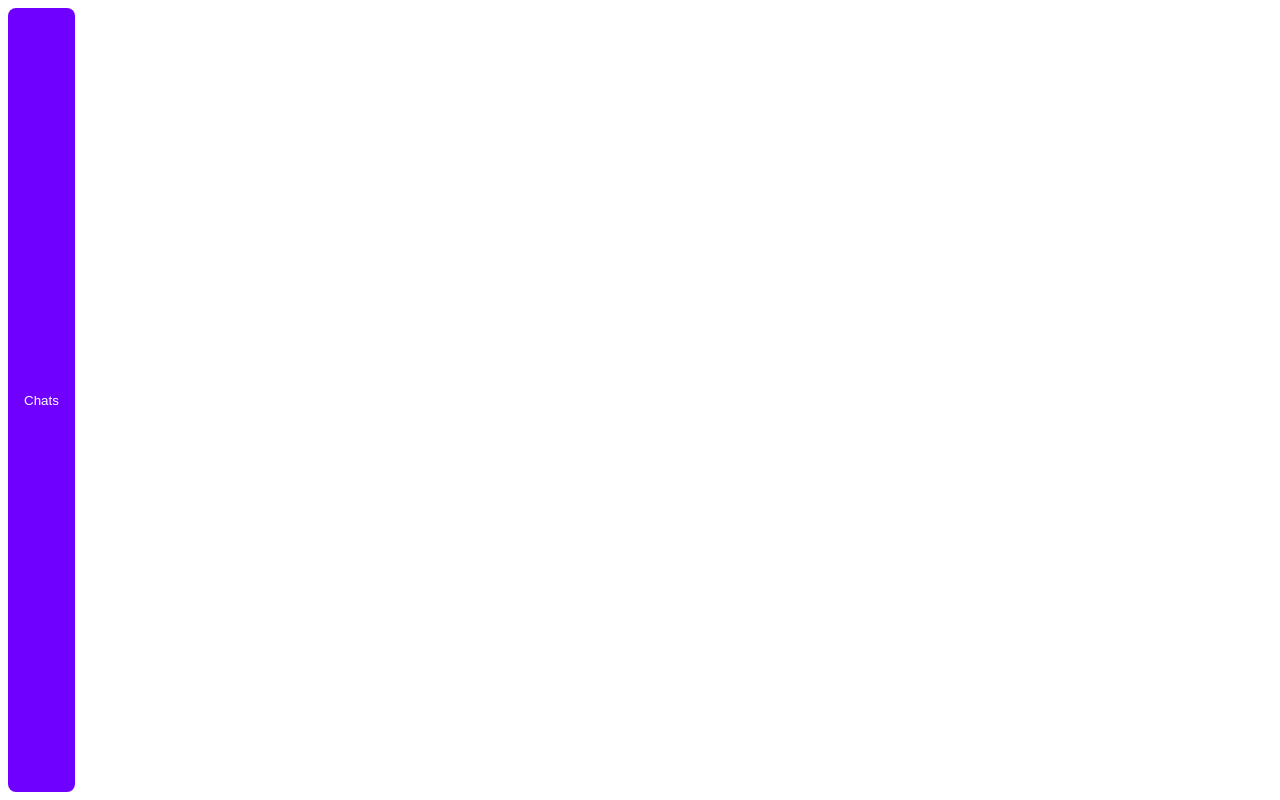
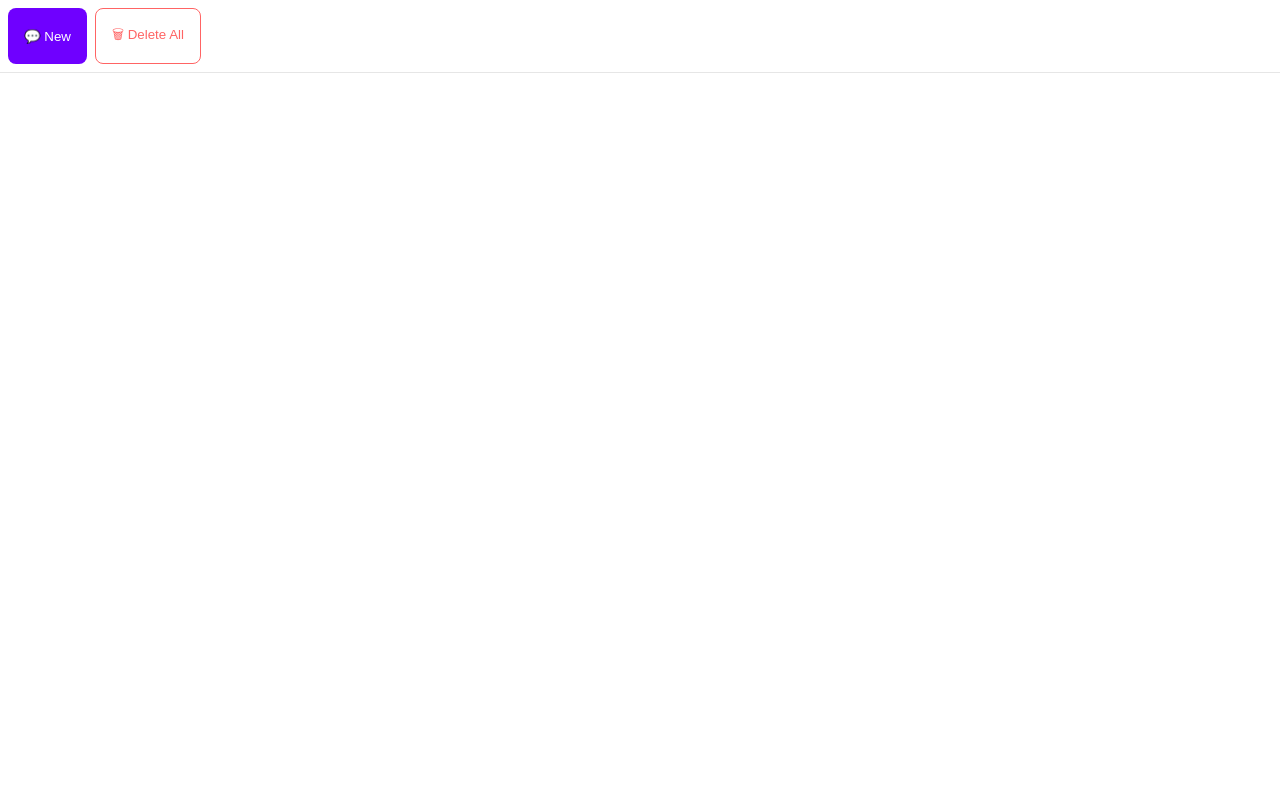
Before and after one commit to appostolov/ai-client-typescript-react, a React (Vite) app in the folder frontend/: page / in a window 1280 px wide. Built offline with nearby package versions, Linux system fonts and the light colour scheme.

Commit message:
Created History view. Implemented Delete All functionality

```diff
--- a/frontend/src/features/Chats.tsx
+++ /dev/null
@@ -1,19 +0,0 @@
-import type { Config } from "../types/Component"
-import Button from "../components/Button"
-import Base from "../components/Base"
-import Standard from "../dialogs/Standard"
-
-export default function Chats(): Config{
-  const config: Config = {
-    className: "flexNone paddingSmall",
-    children: [
-      new Button({
-        text: "Chats",
-        onClick: function(){
-          this.openDialog( Standard({}) );
-        }
-      })
-    ]
-  };
-  return new Base( config );
-}
--- /dev/null
+++ b/frontend/src/features/History.tsx
@@ -0,0 +1,56 @@
+import type { Config } from "../types/Component"
+import Button from "../components/Button"
+import Base from "../components/Base"
+import COMP from "../const/component"
+import Standard from "../dialogs/Standard"
+
+export default function History(): Config{
+  const config: Config = {
+    className: "column",
+    children: [
+      new Base({
+        className: "flexNone borderSolid borderBottomTiny lighterBorderColor paddingSmall",
+        children: [
+          new Button({
+            text: "💬 New",
+            onClick: function(){
+              window.location.hash = "chat/new";
+            }
+          }),
+          new Button({
+            type: COMP.BUTTON.TYPE.BORDER,
+            className: "marginLeftSmall errorColor errorBorderColor",
+            text: "🗑 Delete All",
+            onClick: function(){
+              const self = this;
+              this.openDialog(Standard({
+                type: COMP.DIALOG.TYPE.WARNING,
+                message: "Do you want to delete all chats?",
+                confirm: function(){
+                  self.request({
+                    url: "http://localhost:5000/chat/delete",
+                    success: function(){
+                      self.openDialog(Standard({
+                        type: COMP.DIALOG.TYPE.SUCCESS,
+                        title: "Delete All Success",
+                        message: "Everything is deleted"
+                      }));
+                    },
+                    error: function( data: any ){
+                      self.openDialog(Standard({
+                        type: COMP.DIALOG.TYPE.ERROR,
+                        title: "Delete All Failed",
+                        message: data.message
+                      }));
+                    }
+                  });
+                }
+              }));
+            }
+          })
+        ]
+      })
+    ]
+  };
+  return new Base( config );
+}
--- a/frontend/src/features/Router.tsx
+++ b/frontend/src/features/Router.tsx
@@ -2,7 +2,7 @@ import type { Config } from "../types/Component"
 import Base from "../components/Base"
 import Node from "../components/Node"
 import COMP from "../const/component"
-import Chats from "./Chats"
+import History from "./History"
 import Chat from "./Chat"
 
 export default function Router(): Config{
@@ -12,7 +12,7 @@ export default function Router(): Config{
     states: COMP.STATES.BASE.concat([ "route" ]),
     route: "",
     routes: {
-      "": Chats(),
+      "": History(),
       "chat/:id": Chat()
     },
     onInit: function(){
```
